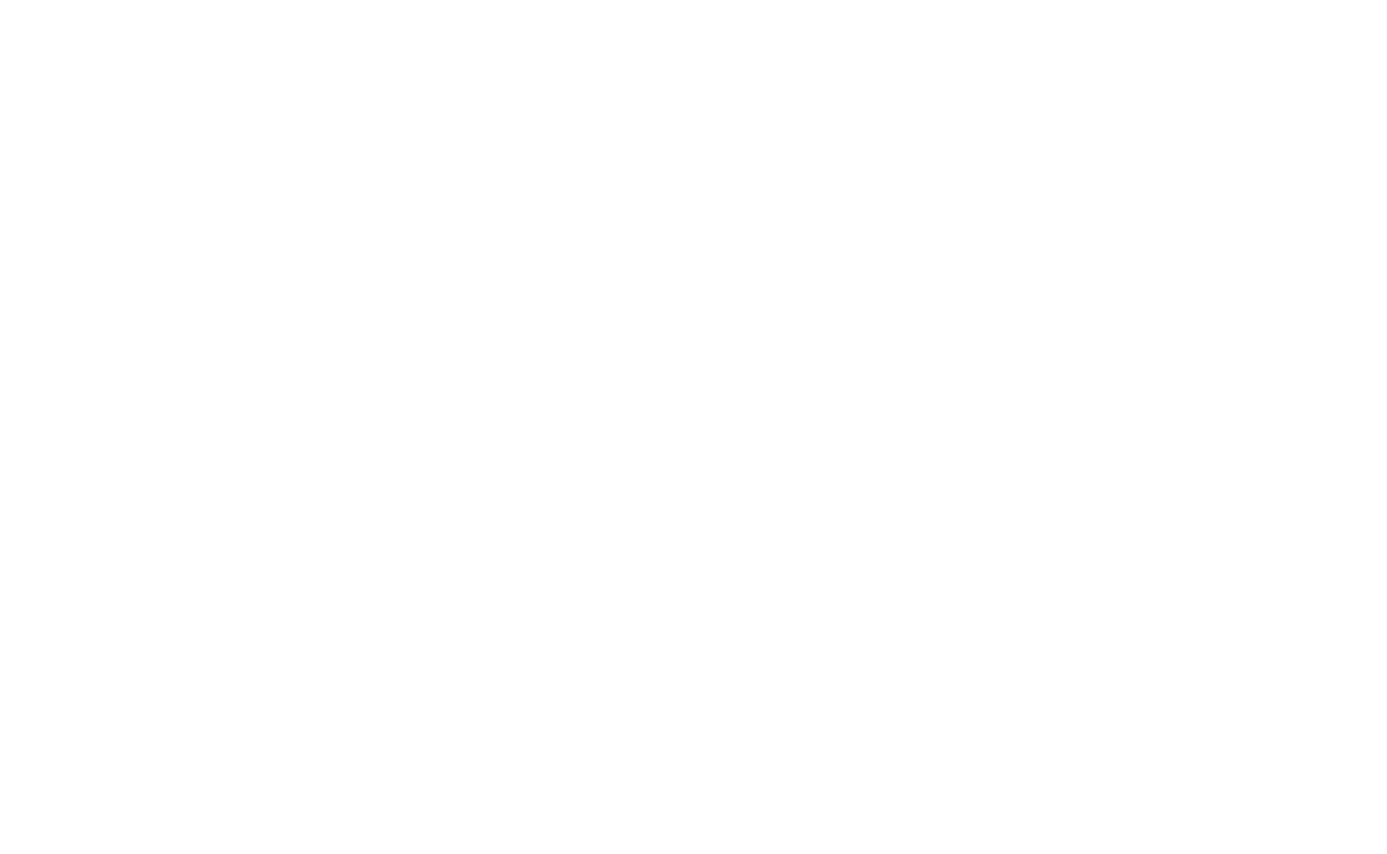
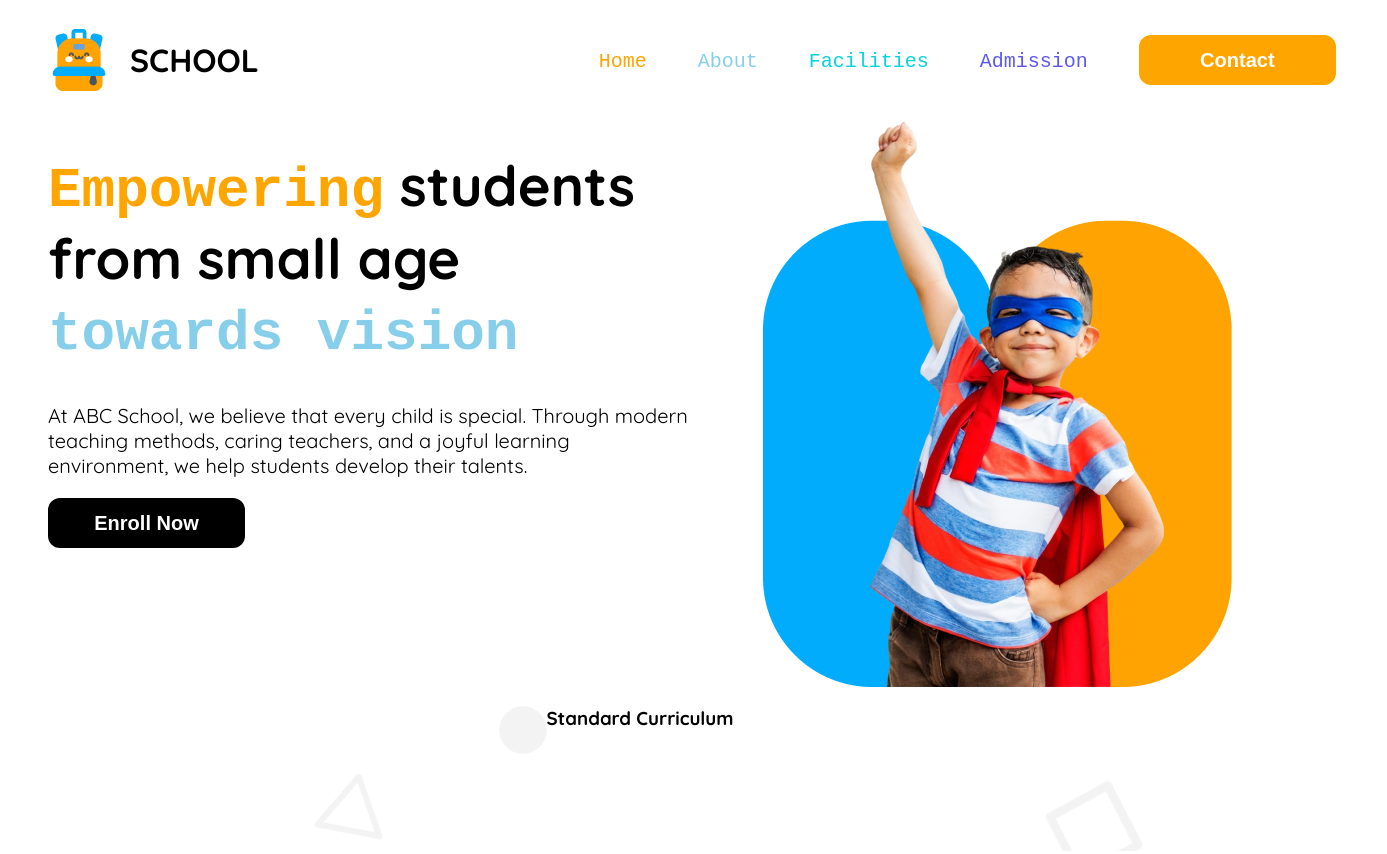
Before and after one commit to Ashikqul/ABC-School, a plain HTML site: page index.html in a window 1280 px wide. Shown: the whole page, 1387 px wide, since content can reach past the window. Before the commit the page ends 800 px from the top, so only its background shows below. Drawn offline with Linux system fonts and the light colour scheme.

Commit message:
Add basic structure for ABC School website with navigation, banner, and curriculum section

```diff
--- a/Style/styles.css
+++ b/Style/styles.css
@@ -1,6 +1,4 @@
 @import url('https://fonts.googleapis.com/css2?family=Quicksand:wght@300..700&display=swap');
-
-
 
 .quick-sand-font {
   font-family: "Quicksand", serif;
@@ -8,3 +6,116 @@
   font-weight:400;
   font-style: normal;
 }
+
+
+/* shared style */
+
+.color-1{
+    color: orange;
+
+}
+.color-2{
+color: skyblue;
+}
+.color-3{
+color: #05D4DF;
+}
+.color-4{
+color: #5D58EF;
+}
+.btn-primary{
+    background-color: orange;
+    color:white;
+    font-weight:600;
+    font-size: 20px;
+    padding: 10px 10px;
+    width: 197px;
+    height: 50px;
+    border-radius: 12px;
+    border: none;
+}
+
+.text-center{
+   text-align: center;
+}
+
+
+
+/* nav styles */
+nav{
+
+    display: flex;
+    justify-content: space-between;
+   align-items: center;
+    margin: 0px 40px ;
+
+}
+nav img {
+    width: 62px;
+    height: 62px;
+    margin-right: 20px;
+}
+.nav-title{
+    gap: 20px;
+    font-weight: 700;
+    font-size: 32px;
+   margin-right: 300px;
+
+
+}
+nav ul li {
+    list-style: none;
+    margin-right: 51px;
+    align-items: center;
+
+    }
+    nav li a{
+        text-decoration: none;
+        font-size: 20px;
+        font-weight: 600px;
+
+    }
+    nav ul{
+        display: flex;
+        align-items: center;
+
+        }
+        /* banner style */
+        .banner{
+            display: flex;
+            justify-content: space-between;
+            margin: 0 40px 0 40px;
+        }
+        .banner-content{
+            max-width: 640px;
+        }
+
+        .banner-title{
+            font-weight: bold;
+            font-size: 56px;
+
+        }
+        .banner-description{
+            font-weight: 400;
+            font-size: 20px;
+        }
+        .banner-pic{
+            width: 468.61;
+        }
+
+        .banner .banner-button{
+            background-color: black;
+            color: white;
+
+    font-weight:600;
+    font-size: 20px;
+    padding: 10px 10px;
+    width: 197px;
+    height: 50px;
+    border-radius: 12px;
+    border: none;
+}
+.main{
+    background-image: url("../assets/bg.png");
+    background-repeat: no-repeat;
+}
--- a/index.html
+++ b/index.html
@@ -8,11 +8,63 @@
     <link rel="stylesheet" href="Style/styles.css">
 
 </head>
-<body>
+<body class="quick-sand-font">
     <header>
+<nav >
 
+    <img src="assets/logo.png" alt=""><h3  class="nav-title">SCHOOL </h3>
+<ul>
+<li><a href=""><samp class="color-1" >Home</samp></a></li>
+<li><a href=""><samp class="color-2" >About</samp></a></li>
+<li><a href=""><samp class="color-3">Facilities</samp></a></li>
+<li><a href=""><samp class="color-4">Admission</samp></a></li>
+
+    <li><a href=""><button class="btn-primary">Contact</button></a></li>
+
+
+</ul>
+
+</nav>
+<div class="banner">
+
+<div class="banner-content">
+
+    <h1 class="banner-title"><samp class="color-1" >Empowering</samp> students from small age <samp class="color-2">towards vision</samp></h1>
+
+<p class="banner-description">At ABC School, we believe that every child is special. Through modern teaching methods, caring teachers, and a joyful learning environment, we help students develop their talents.
+</p>
+<button class="banner-button">Enroll Now</button>
+</div>
+    <img class="banner-pic" src="assets/hero-kids.png" alt="">
+</div>
     </header>
-    <main>
+    <main class="main">
+        <!-- Curriculum section start -->
+         <section class="curriculum">
+
+            <h3 class="section-title text-center">Standard Curriculum</h3>
+
+            <div class="curriculum-container">
+
+                <!-- .curriculum*4>img+h4.curriculum-title+p.curriculum-description -->
+                <div class="curriculum">
+                    <img src="" alt="">
+                    <h4 class="curriculum-title"></h4>
+                    <p class="curriculum-description"></p>
+                </div>
+                <div class="curriculum">
+                    <img src="" alt="">
+                    <h4 class="curriculum-title"></h4>
+                    <p class="curriculum-description"></p>
+                </div>
+                <div class="curriculum">
+                    <img src="" alt="">
+                    <h4 class="curriculum-title"></h4>
+                    <p class="curriculum-description"></p>
+                </div>
+
+            </div>
+         </section>
 
     </main>
     <footer>
```
